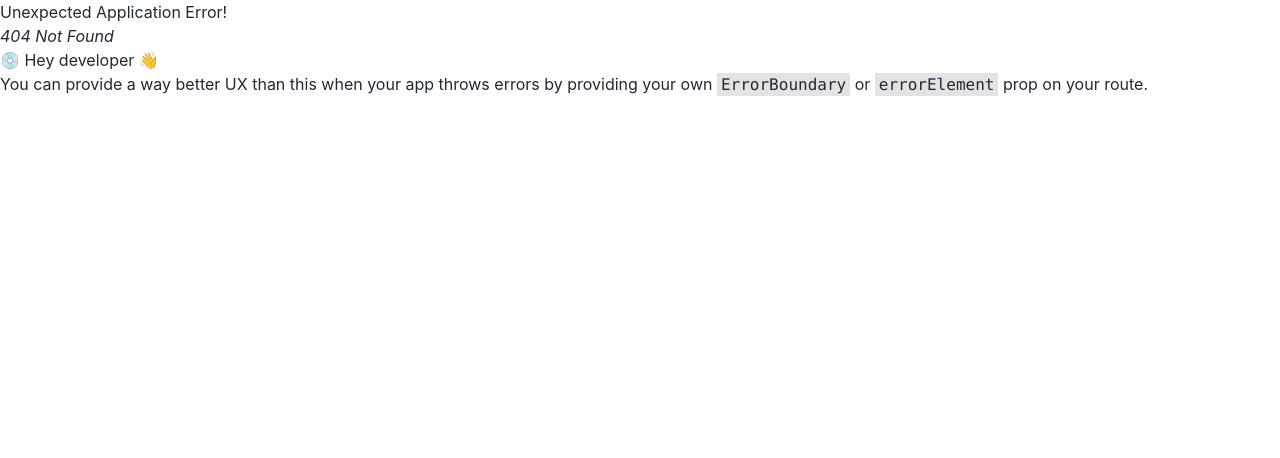
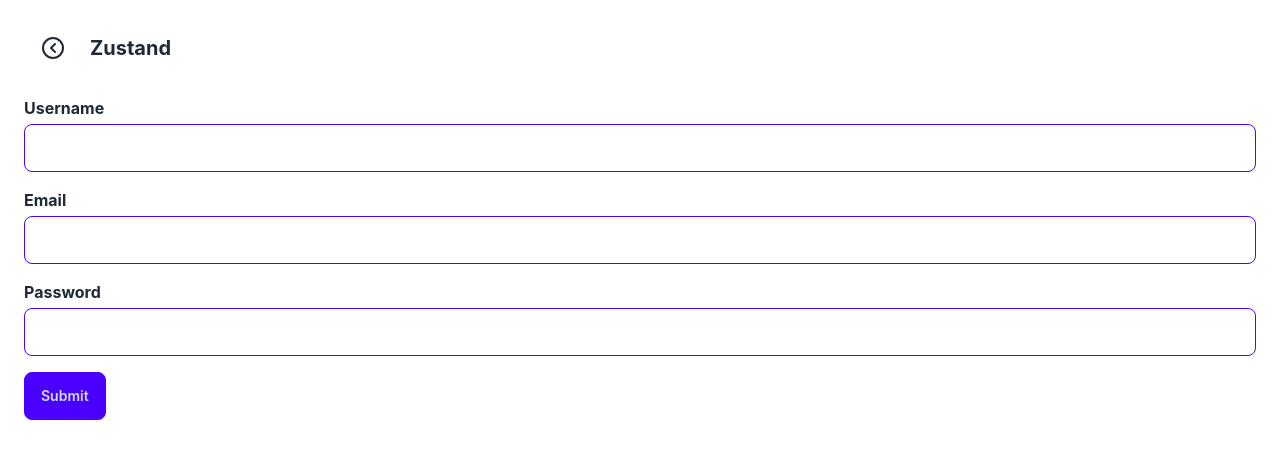
Before and after one commit to elecrenPLB/rejs-live, a React (Vite) app: page /zustand in a window 1280 px wide. Before the commit this address had no page. Shown: the top 458 px of the page. Built offline with nearby package versions, Linux system fonts and the light colour scheme.

Commit message:
Module state avancé

```diff
--- a/package.json
+++ b/package.json
@@ -10,13 +10,16 @@
     "preview": "vite preview"
   },
   "dependencies": {
+    "@reduxjs/toolkit": "^2.3.0",
     "@tanstack/react-query": "^5.59.20",
     "@tanstack/react-query-devtools": "^5.59.20",
     "lucide-react": "^0.454.0",
     "react": "^18.3.1",
     "react-dom": "^18.3.1",
+    "react-redux": "^9.1.2",
     "react-router-dom": "^6.27.0",
-    "styled-components": "^6.1.13"
+    "styled-components": "^6.1.13",
+    "zustand": "^5.0.1"
   },
   "devDependencies": {
     "@eslint/js": "^9.13.0",
--- a/src/index.css
+++ b/src/index.css
@@ -4,6 +4,12 @@
 
 :root {
   font-family: Inter, system-ui, Avenir, Helvetica, Arial, sans-serif;
+}
+
+html,
+body,
+#root {
+  height: 100%;
 }
 
 .btn-example-global {
--- a/src/main.jsx
+++ b/src/main.jsx
@@ -1,39 +1,46 @@
+import { QueryClient, QueryClientProvider } from "@tanstack/react-query"
+import { ReactQueryDevtools } from "@tanstack/react-query-devtools"
 import { StrictMode } from "react"
 import { createRoot } from "react-dom/client"
+import { Provider } from "react-redux"
 import { createBrowserRouter, RouterProvider } from "react-router-dom"
 import "./index.css"
-import { Home } from "./pages/Home.jsx"
-import { Variables } from "./pages/Variables.jsx"
-import { Imperative } from "./pages/Imperative.jsx"
+import { ApiLibrary } from "./pages/ApiLibrary.jsx"
+import { ApiUseEffect } from "./pages/ApiUseEffect.jsx"
 import { Arrow } from "./pages/Arrow.jsx"
-import { Primitives } from "./pages/Primitives.jsx"
-import { Spread } from "./pages/Spread.jsx"
 import { Async } from "./pages/Async.jsx"
-import { RootLayout } from "./RootLayout.jsx"
+import { Children } from "./pages/Children.jsx"
+import { Conditions } from "./pages/Conditions.jsx"
+import { ControlledInputs } from "./pages/ControlledInputs.jsx"
 import { CreateElement } from "./pages/CreateElement.jsx"
-import { Jsx } from "./pages/Jsx.jsx"
-import { Props } from "./pages/Props.jsx"
-import { Conditions } from "./pages/Conditions.jsx"
-import { Listes } from "./pages/Listes.jsx"
 import { CssGlobal } from "./pages/CssGlobal.jsx"
 import { CssInJs } from "./pages/CssInJs.jsx"
+import { CssModules } from "./pages/CssModules.jsx"
+import { DemoContext } from "./pages/DemoContext.jsx"
+import { DemoRedux } from "./pages/DemoRedux.jsx"
+import { DemoUseReducer } from "./pages/DemoUseReducer.jsx"
+import { DemoZustand } from "./pages/DemoZustand.jsx"
+import { EventsDemo } from "./pages/EventsDemo.jsx"
+import { FormDataDemo } from "./pages/FormDataDemo.jsx"
+import { Home } from "./pages/Home.jsx"
+import { HooksDemo } from "./pages/HooksDemo.jsx"
+import { Imperative } from "./pages/Imperative.jsx"
+import { Jsx } from "./pages/Jsx.jsx"
+import { Listes } from "./pages/Listes.jsx"
+import { Primitives } from "./pages/Primitives.jsx"
+import { Props } from "./pages/Props.jsx"
+import { PropsStateDemo } from "./pages/PropsStateDemo.jsx"
+import { ReactDevToolsDemo } from "./pages/ReactDevToolsDemo.jsx"
+import { ReRenderingDemo } from "./pages/ReRenderingDemo.jsx"
+import { Spread } from "./pages/Spread.jsx"
+import { StateDemo } from "./pages/StateDemo.jsx"
 import { TailwindCss } from "./pages/TailwindCss.jsx"
-import { CssModules } from "./pages/CssModules.jsx"
-import { Children } from "./pages/Children.jsx"
-import { EventsDemo } from "./pages/EventsDemo.jsx"
-import { StateDemo } from "./pages/StateDemo.jsx"
-import { ReRenderingDemo } from "./pages/ReRenderingDemo.jsx"
-import { PropsStateDemo } from "./pages/PropsStateDemo.jsx"
-import { FormDataDemo } from "./pages/FormDataDemo.jsx"
-import { ControlledInputs } from "./pages/ControlledInputs.jsx"
+import { UseEffectDemo } from "./pages/UseEffectDemo.jsx"
 import { UseRefDemo } from "./pages/UseRefDemo.jsx"
-import { ReactDevToolsDemo } from "./pages/ReactDevToolsDemo.jsx"
-import { HooksDemo } from "./pages/HooksDemo.jsx"
-import { UseEffectDemo } from "./pages/UseEffectDemo.jsx"
-import { ApiUseEffect } from "./pages/ApiUseEffect.jsx"
-import { ApiLibrary } from "./pages/ApiLibrary.jsx"
-import { QueryClient, QueryClientProvider } from "@tanstack/react-query"
-import { ReactQueryDevtools } from "@tanstack/react-query-devtools"
+import { Variables } from "./pages/Variables.jsx"
+import { RootLayout } from "./RootLayout.jsx"
+import { store } from "./stores/zz-redux-store.js"
+import { ParamsProvider } from "./providers/params-provider.jsx"
 
 const router = createBrowserRouter([
   {
@@ -155,6 +162,22 @@ const router = createBrowserRouter([
       {
         path: "/api-librairie",
         element: <ApiLibrary />
+      },
+      {
+        path: "/use-reducer",
+        element: <DemoUseReducer />
+      },
+      {
+        path: "/react-context",
+        element: <DemoContext />
+      },
+      {
+        path: "/redux",
+        element: <DemoRedux />
+      },
+      {
+        path: "/zustand",
+        element: <DemoZustand />
       }
     ],
     element: <RootLayout />
@@ -166,8 +189,12 @@ const queryClient = new QueryClient()
 createRoot(document.getElementById("root")).render(
   <StrictMode>
     <QueryClientProvider client={queryClient}>
-      <RouterProvider router={router} />
-      <ReactQueryDevtools initialIsOpen={false} />
+      <Provider store={store}>
+        <ParamsProvider>
+          <RouterProvider router={router} />
+          <ReactQueryDevtools initialIsOpen={false} />
+        </ParamsProvider>
+      </Provider>
     </QueryClientProvider>
   </StrictMode>
 )
--- /dev/null
+++ b/src/pages/DemoContext.jsx
@@ -0,0 +1,35 @@
+import { BackTitle } from "../components/BackTitle"
+import { useParams } from "../providers/params-provider"
+
+function UserParams() {
+  const { isDark, setIsDark } = useParams()
+
+  return (
+    <div className="flex items-center gap-4">
+      <label className="flex items-center gap-2">
+        <input
+          type="checkbox"
+          checked={isDark}
+          onChange={() => setIsDark(!isDark)}
+        />{" "}
+        Thème sombre
+      </label>
+      <label className="flex items-center gap-2">
+        <input type="checkbox" /> Affichage XL
+      </label>
+      <label className="flex items-center gap-2">
+        <input type="checkbox" /> Affichage du menu
+      </label>
+    </div>
+  )
+}
+
+export function DemoContext() {
+  return (
+    <div>
+      <BackTitle title="React Context" />
+      <br />
+      <UserParams />
+    </div>
+  )
+}
--- /dev/null
+++ b/src/pages/DemoRedux.jsx
@@ -0,0 +1,75 @@
+import { useSelector } from "react-redux"
+import { BackTitle } from "../components/BackTitle"
+import { useRef } from "react"
+import { useDispatch } from "react-redux"
+import { loginUser, logoutUser } from "../slices/user-slice"
+
+function UserInfo({ user, logoutUser }) {
+  return (
+    <div>
+      <p>Username : {user?.username}</p>
+      <p>Email : {user?.email}</p>
+      <p>Password : {user?.password}</p>
+      <button className="btn btn-error mt-6" onClick={logoutUser}>
+        Logout
+      </button>
+    </div>
+  )
+}
+
+function AuthUser({ loginUser }) {
+  const username = useRef(null)
+  const email = useRef(null)
+  const password = useRef(null)
+
+  function handleSubmit(e) {
+    e.preventDefault()
+
+    if (
+      username.current.value &&
+      email.current.value &&
+      password.current.value
+    ) {
+      loginUser({
+        username: username.current.value,
+        email: email.current.value,
+        password: password.current.value
+      })
+    }
+  }
+
+  return (
+    <form onSubmit={handleSubmit} className="flex flex-col gap-4">
+      <label className="flex flex-col gap-1">
+        <span className="font-bold">Username</span>
+        <input className="input input-primary" type="text" ref={username} />
+      </label>
+      <label className="flex flex-col gap-1">
+        <span className="font-bold">Email</span>
+        <input className="input input-primary" type="email" ref={email} />
+      </label>
+      <label className="flex flex-col gap-1">
+        <span className="font-bold">Password</span>
+        <input className="input input-primary" type="password" ref={password} />
+      </label>
+      <input type="submit" className="btn btn-primary w-fit" />
+    </form>
+  )
+}
+
+export function DemoRedux() {
+  const user = useSelector((state) => state.user)
+  const dispatch = useDispatch()
+
+  return (
+    <div>
+      <BackTitle title="Redux" />
+      <br />
+      {user ? (
+        <UserInfo user={user} logoutUser={() => dispatch(logoutUser())} />
+      ) : (
+        <AuthUser loginUser={(user) => dispatch(loginUser(user))} />
+      )}
+    </div>
+  )
+}
--- /dev/null
+++ b/src/pages/DemoUseReducer.jsx
@@ -0,0 +1,52 @@
+import { useReducer } from "react"
+import { BackTitle } from "../components/BackTitle"
+
+function countReducer(state, action) {
+  if (action?.type === "INCREMENT") {
+    return state + 1
+  } else if (action?.type === "DECREMENT") {
+    return state - 1
+  } else if (action?.type === "RESET") {
+    return 0
+  }
+
+  return state
+}
+
+function Counter() {
+  const [count, dispatch] = useReducer(countReducer, 0)
+
+  return (
+    <div className="flex items-center gap-2">
+      <p>Total : {count}</p>
+      <button
+        className="btn btn-primary"
+        onClick={() => dispatch({ type: "INCREMENT" })}
+      >
+        +1
+      </button>
+      <button
+        className="btn btn-primary"
+        onClick={() => dispatch({ type: "DECREMENT" })}
+      >
+        -1
+      </button>
+      <button
+        className="btn btn-primary"
+        onClick={() => dispatch({ type: "RESET" })}
+      >
+        Reset
+      </button>
+    </div>
+  )
+}
+
+export function DemoUseReducer() {
+  return (
+    <div>
+      <BackTitle title="Use Reducer" />
+      <br />
+      <Counter />
+    </div>
+  )
+}
--- /dev/null
+++ b/src/pages/DemoZustand.jsx
@@ -0,0 +1,74 @@
+import { useRef } from "react"
+import { BackTitle } from "../components/BackTitle"
+import { useUserStore } from "../stores/zustand-user-store"
+
+function UserInfo({ user, logoutUser }) {
+  return (
+    <div>
+      <p>Username : {user?.username}</p>
+      <p>Email : {user?.email}</p>
+      <p>Password : {user?.password}</p>
+      <button className="btn btn-error mt-6" onClick={logoutUser}>
+        Logout
+      </button>
+    </div>
+  )
+}
+
+function AuthUser({ loginUser }) {
+  const username = useRef(null)
+  const email = useRef(null)
+  const password = useRef(null)
+
+  function handleSubmit(e) {
+    e.preventDefault()
+
+    if (
+      username.current.value &&
+      email.current.value &&
+      password.current.value
+    ) {
+      loginUser({
+        username: username.current.value,
+        email: email.current.value,
+        password: password.current.value
+      })
+    }
+  }
+
+  return (
+    <form onSubmit={handleSubmit} className="flex flex-col gap-4">
+      <label className="flex flex-col gap-1">
+        <span className="font-bold">Username</span>
+        <input className="input input-primary" type="text" ref={username} />
+      </label>
+      <label className="flex flex-col gap-1">
+        <span className="font-bold">Email</span>
+        <input className="input input-primary" type="email" ref={email} />
+      </label>
+      <label className="flex flex-col gap-1">
+        <span className="font-bold">Password</span>
+        <input className="input input-primary" type="password" ref={password} />
+      </label>
+      <input type="submit" className="btn btn-primary w-fit" />
+    </form>
+  )
+}
+
+export function DemoZustand() {
+  const user = useUserStore((state) => state.user)
+  const loginUser = useUserStore((state) => state.loginUser)
+  const logoutUser = useUserStore((state) => state.logoutUser)
+
+  return (
+    <div>
+      <BackTitle title="Zustand" />
+      <br />
+      {user ? (
+        <UserInfo user={user} logoutUser={logoutUser} />
+      ) : (
+        <AuthUser loginUser={loginUser} />
+      )}
+    </div>
+  )
+}
--- a/src/pages/Home.jsx
+++ b/src/pages/Home.jsx
@@ -151,6 +151,28 @@ export const Home = () => {
           </Link>
         </li>
       </ul>
+      <ul className="mt-6 flex flex-wrap items-center gap-4">
+        <li>
+          <Link to="/use-reducer" className="btn btn-outline">
+            Use Reducer
+          </Link>
+        </li>
+        <li>
+          <Link to="/react-context" className="btn btn-outline">
+            React Context
+          </Link>
+        </li>
+        <li>
+          <Link to="/redux" className="btn btn-outline">
+            Redux
+          </Link>
+        </li>
+        <li>
+          <Link to="/zustand" className="btn btn-outline">
+            Zustand
+          </Link>
+        </li>
+      </ul>
     </div>
   )
 }
--- /dev/null
+++ b/src/providers/params-provider.jsx
@@ -0,0 +1,29 @@
+import { useContext } from "react"
+import { useMemo } from "react"
+import { useState } from "react"
+import { createContext } from "react"
+
+const ParamsContext = createContext(null)
+
+export function ParamsProvider({ children }) {
+  const [isDark, setIsDark] = useState(false)
+
+  // value n'est plus modifiée entre les re-renders
+  // value est modifiée uniquement si isDark change (tableau de dépendances)
+  const value = useMemo(() => ({ isDark, setIsDark }), [isDark])
+
+  return (
+    <ParamsContext.Provider value={value}>{children}</ParamsContext.Provider>
+  )
+}
+
+// eslint-disable-next-line
+export function useParams() {
+  const context = useContext(ParamsContext)
+
+  if (!context) {
+    throw new Error("useParams must be used within a ParamsProvider")
+  }
+
+  return context
+}
--- /dev/null
+++ b/src/slices/user-slice.js
@@ -0,0 +1,21 @@
+import { createSlice } from "@reduxjs/toolkit"
+
+export const userSlice = createSlice({
+  name: "user",
+  initialState: null,
+  reducers: {
+    loginUser: (state, action) => {
+      return action.payload
+    },
+    logoutUser: () => {
+      return null
+    },
+    updateUser: (state, action) => {
+      return { ...state, ...action.payload }
+    }
+  }
+})
+
+export const { loginUser, logoutUser, updateUser } = userSlice.actions
+
+export const userReducer = userSlice.reducer
--- /dev/null
+++ b/src/stores/zustand-user-store.js
@@ -0,0 +1,8 @@
+import { create } from "zustand"
+
+export const useUserStore = create((set) => ({
+  user: null,
+  loginUser: (user) => set({ user }),
+  updateUser: (user) => set((state) => ({ user: { ...state.user, ...user } })),
+  logoutUser: () => set({ user: null })
+}))
--- /dev/null
+++ b/src/stores/zz-redux-store.js
@@ -0,0 +1,8 @@
+import { configureStore } from "@reduxjs/toolkit"
+import { userReducer } from "../slices/user-slice"
+
+export const store = configureStore({
+  reducer: {
+    user: userReducer
+  }
+})
```
Also changed, not shown: 1 other file (tests, documents, lock files or other folders).
